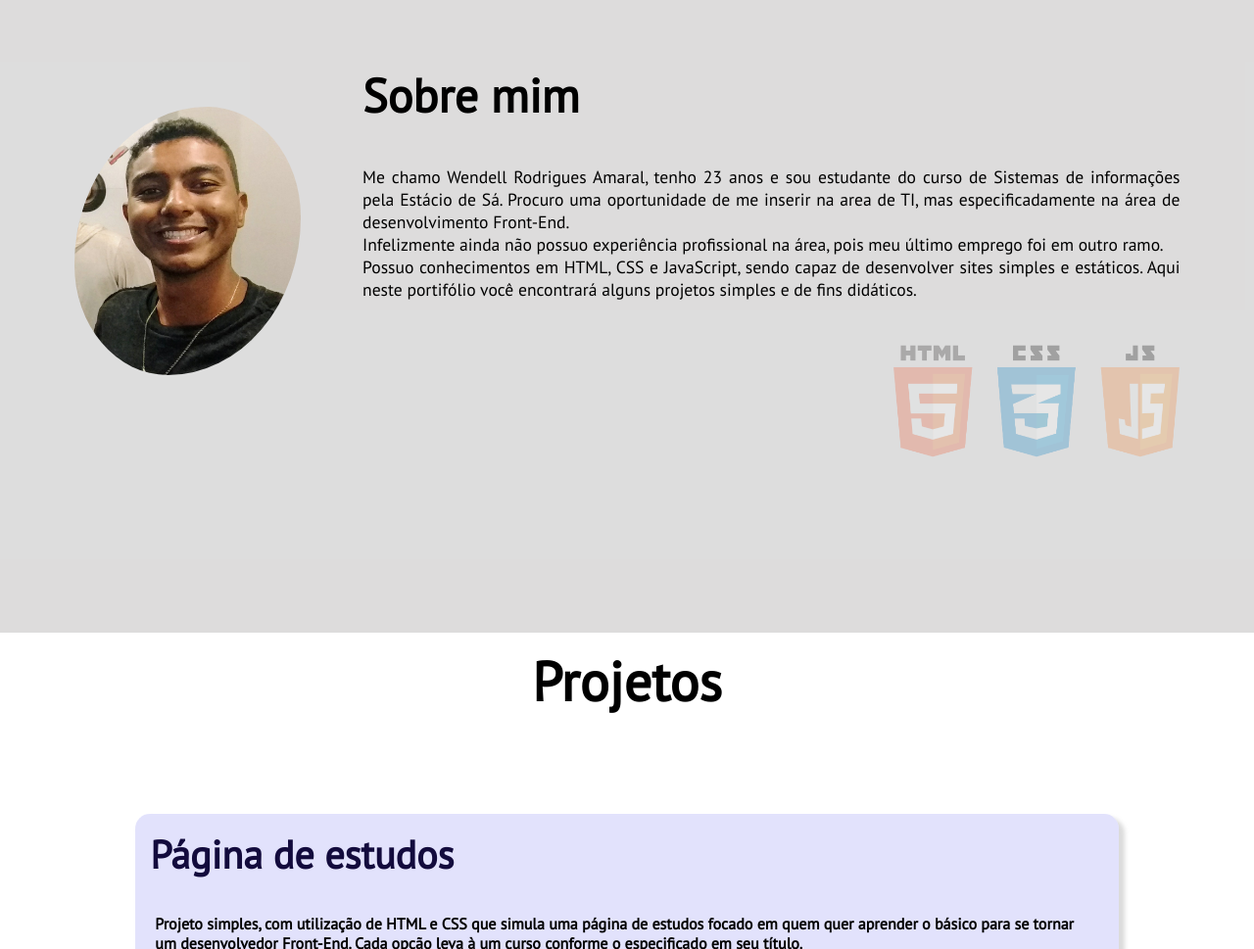
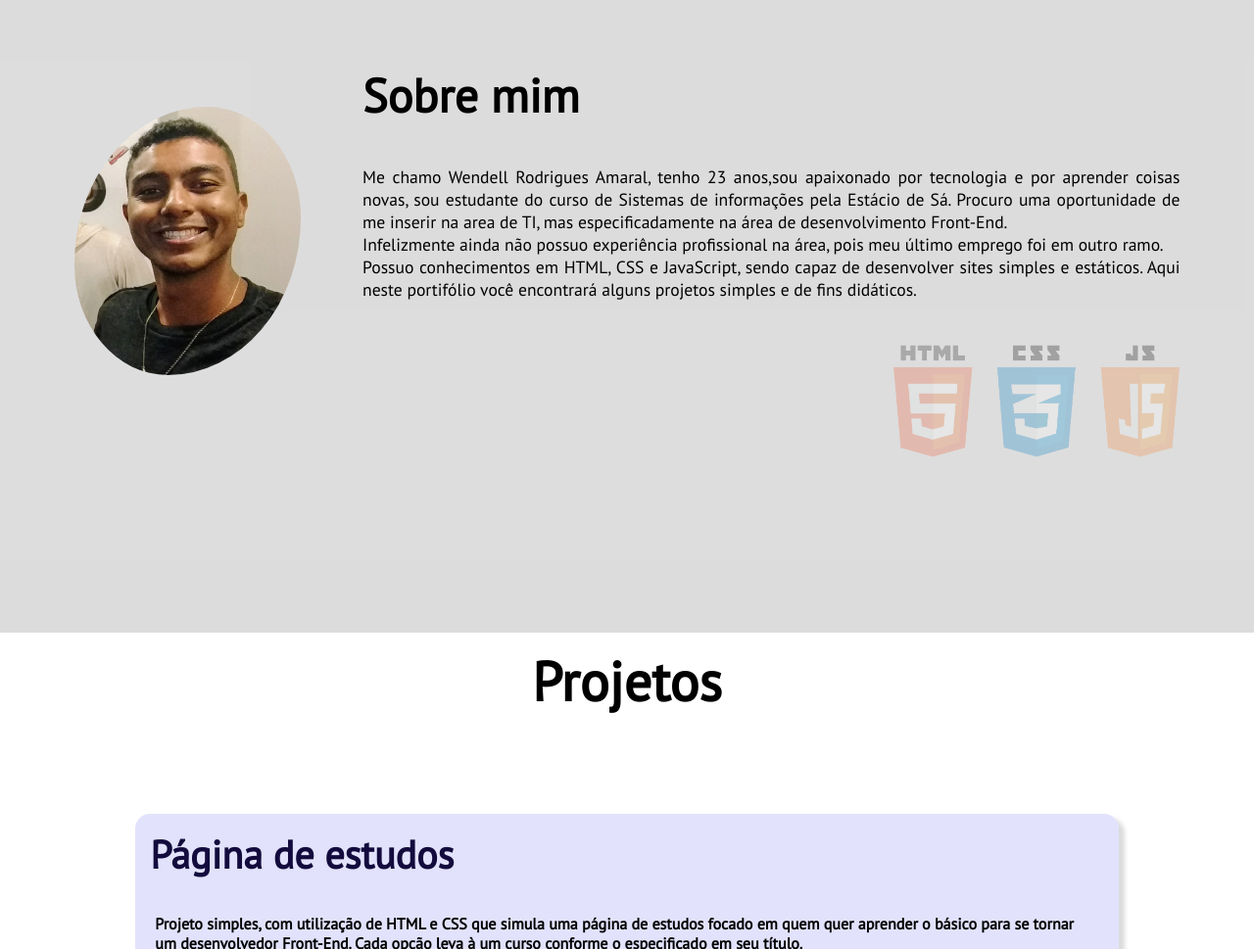
Before and after one commit to WendellRodriguesAmaral/Portfolio, a plain HTML site: page index.html in a window 1280 px wide. Shown: the part 954-1923 px from the top of the page at 98% size. Drawn offline with Linux system fonts and the light colour scheme.

Commit message:
Update index.html

```diff
--- a/index.html
+++ b/index.html
@@ -28,7 +28,7 @@
                 </section>
                 <section class="about-me__text">
                     <h1>Sobre mim</h1>
-                    <p>Me chamo Wendell Rodrigues Amaral, tenho 23 anos e sou estudante do curso de Sistemas de informações pela Estácio de Sá. Procuro uma oportunidade de me inserir na area de TI, mas especificadamente na área de desenvolvimento Front-End.<br>
+                    <p>Me chamo Wendell Rodrigues Amaral, tenho 23 anos,sou apaixonado por tecnologia e por aprender coisas novas, sou estudante do curso de Sistemas de informações pela Estácio de Sá. Procuro uma oportunidade de me inserir na area de TI, mas especificadamente na área de desenvolvimento Front-End.<br>
                     Infelizmente ainda não possuo experiência profissional na área, pois meu último emprego foi em outro ramo. <br>
                     Possuo conhecimentos em HTML, CSS e JavaScript, sendo capaz de desenvolver sites simples e estáticos.
                     Aqui neste portifólio você encontrará alguns projetos simples e de fins didáticos. </p>
```
